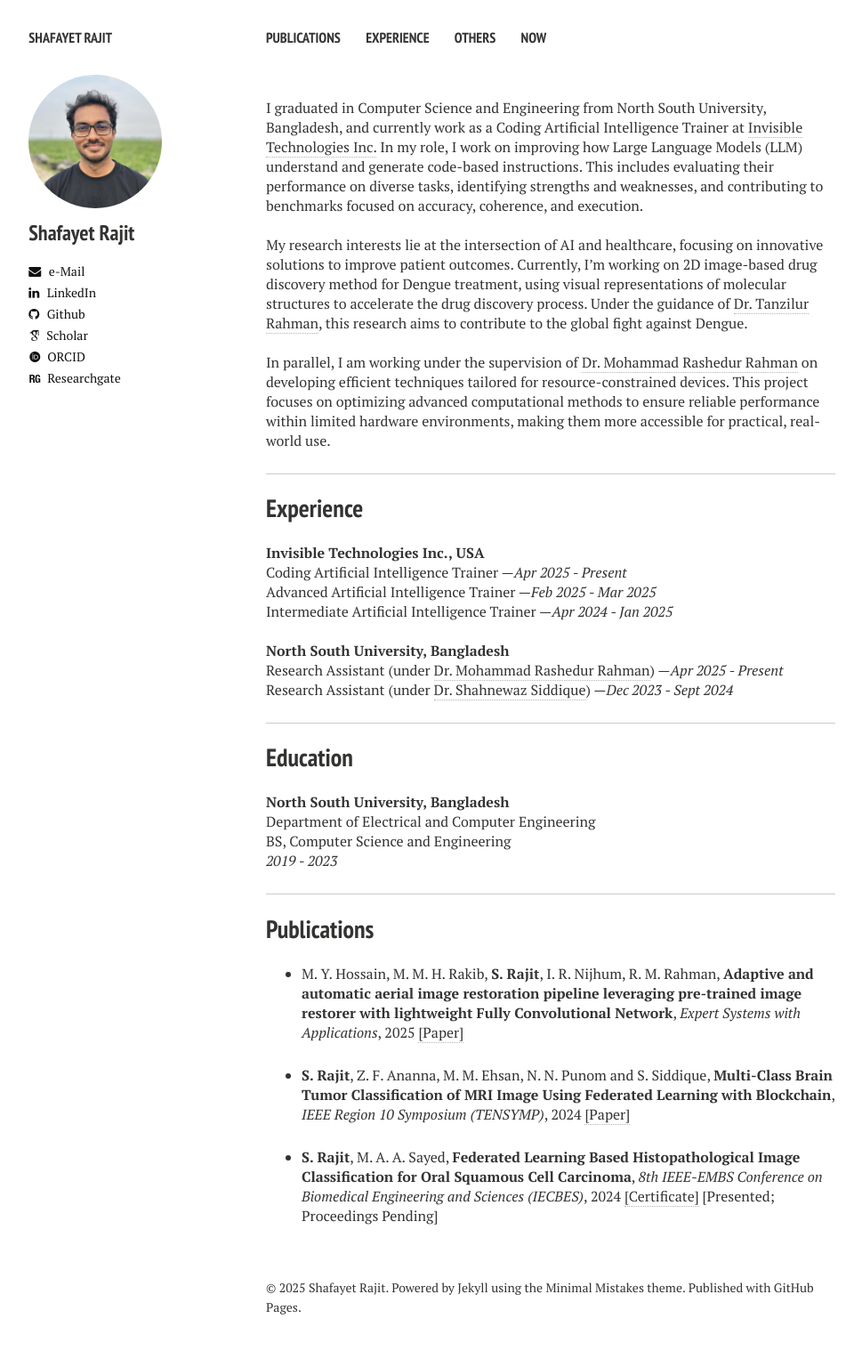
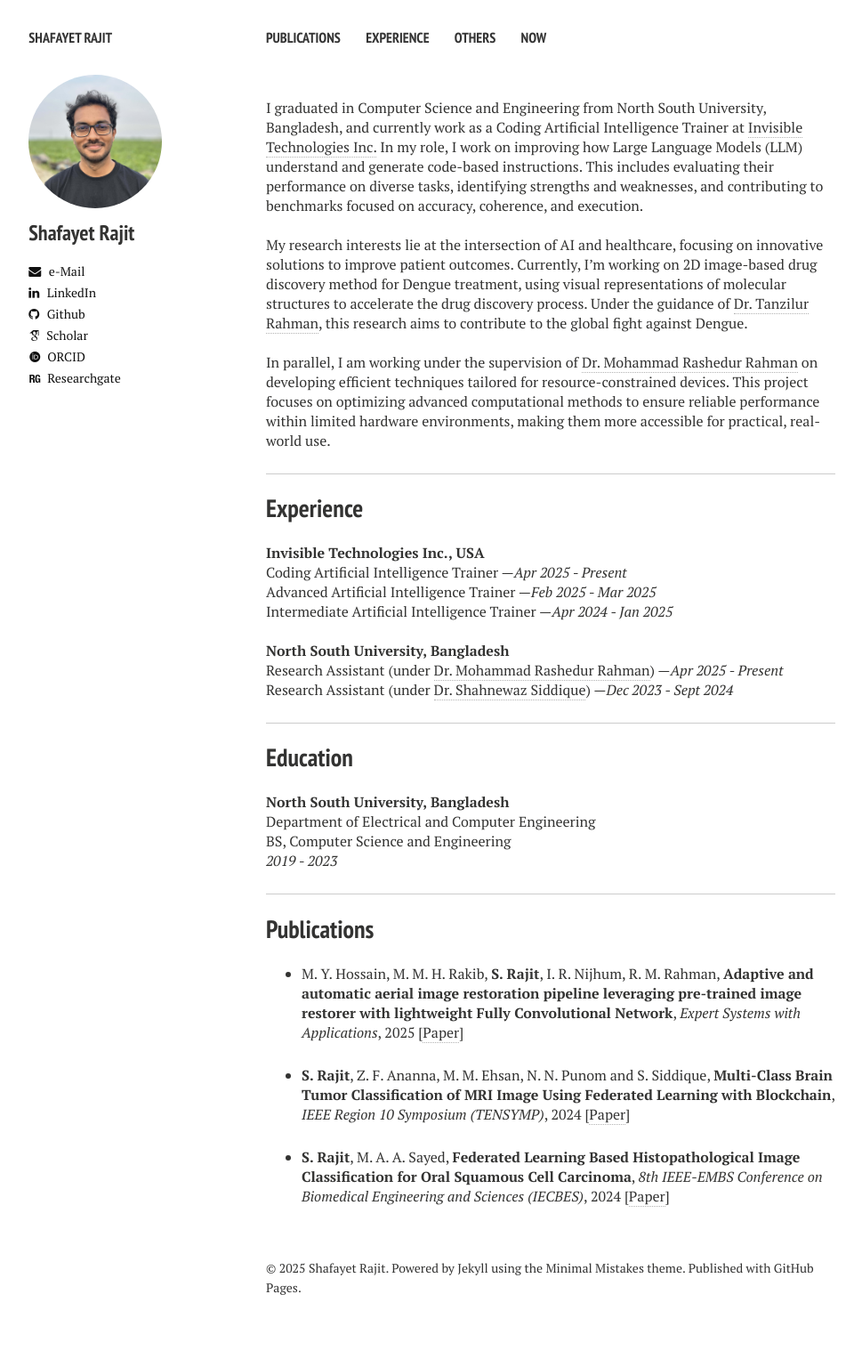
Before and after one commit to ShafayetRajit/shafayetrajit.github.io, a Jekyll site: the page built from index.md, in a window 1280 px wide. Shown: the whole page at 89% size, without its empty margins (21-990 px from the left). Built offline with Jekyll 4.4.1, drawn with Linux system fonts in a browser that asks for light colours; nearby versions of some CDN libraries; comment, search, counter and statistics services are not loaded; after the commit the page ends 1505 px from its top, so only the background shows below that.

Commit message:
adding iecbes paper link

```diff
--- a/index.md
+++ b/index.md
@@ -54,8 +54,8 @@
 
 ## Publications
 
-+ M. Y. Hossain, M. M. H. Rakib, **S. Rajit**, I. R. Nijhum, R. M. Rahman, **Adaptive and automatic aerial image restoration pipeline leveraging pre-trained image restorer with lightweight Fully Convolutional Network**, *Expert Systems with Applications*, 2025 <a href="https://www.sciencedirect.com/science/article/abs/pii/S0957417424020773" target="_blank">[Paper]</a>
++ M. Y. Hossain, M. M. H. Rakib, **S. Rajit**, I. R. Nijhum, R. M. Rahman, **Adaptive and automatic aerial image restoration pipeline leveraging pre-trained image restorer with lightweight Fully Convolutional Network**, *Expert Systems with Applications*, 2025 [<a href="https://www.sciencedirect.com/science/article/abs/pii/S0957417424020773" target="_blank">Paper</a>]
 
-+ **S. Rajit**, Z. F. Ananna, M. M. Ehsan, N. N. Punom and S. Siddique, **Multi-Class Brain Tumor Classification of MRI Image Using Federated Learning with Blockchain**, *IEEE Region 10 Symposium (TENSYMP)*, 2024 <a href="https://ieeexplore.ieee.org/document/10752160" target="_blank">[Paper]</a>
++ **S. Rajit**, Z. F. Ananna, M. M. Ehsan, N. N. Punom and S. Siddique, **Multi-Class Brain Tumor Classification of MRI Image Using Federated Learning with Blockchain**, *IEEE Region 10 Symposium (TENSYMP)*, 2024 [<a href="https://doi.org/10.1109/TENSYMP61132.2024.10752160" target="_blank">Paper</a>]
 
-+ **S. Rajit**, M. A. A. Sayed, **Federated Learning Based Histopathological Image Classification for Oral Squamous Cell Carcinoma**, *8th IEEE-EMBS Conference on Biomedical Engineering and Sciences (IECBES)*, 2024 <a href="files/IECBES 2024 Certificate of Appreciation.pdf" target="_blank">[Certificate]</a> [Presented; Proceedings Pending]
++ **S. Rajit**, M. A. A. Sayed, **Federated Learning Based Histopathological Image Classification for Oral Squamous Cell Carcinoma**, *8th IEEE-EMBS Conference on Biomedical Engineering and Sciences (IECBES)*, 2024 [<a href="https://doi.org/10.1109/IECBES61011.2024.10991111" target="_blank">Paper</a>]
```
Also changed, not shown: publications.md (+3 -3 lines).
